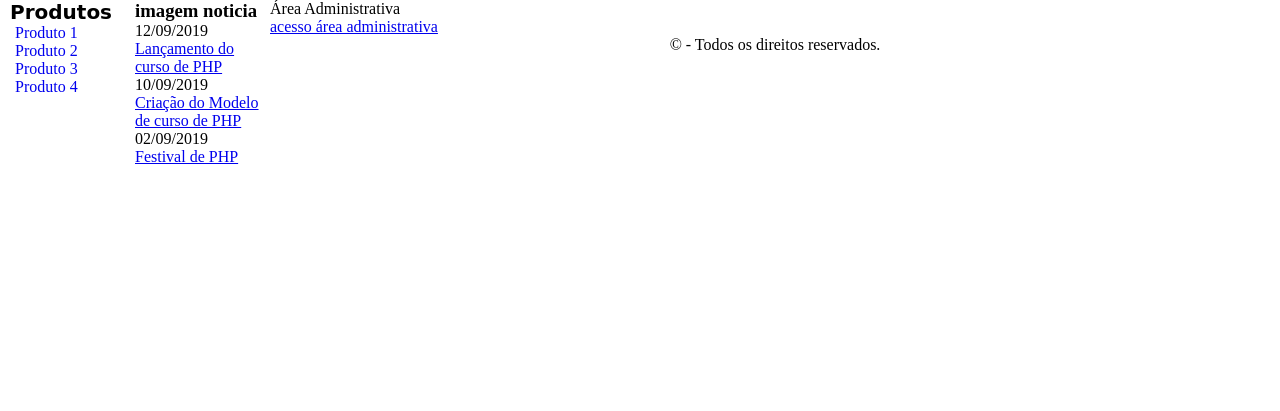
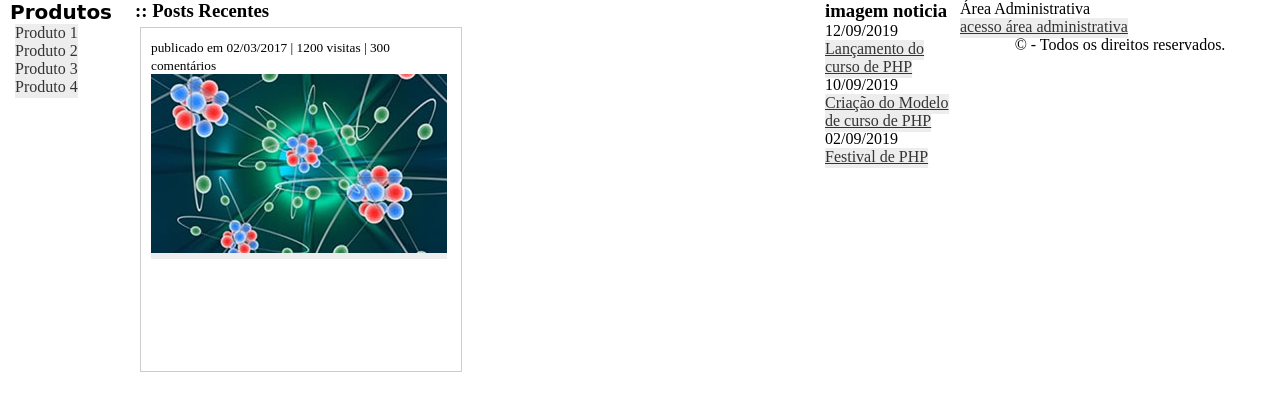
Before and after one commit to softkleen/dinamico_uc12, a PHP site: page /?link=1 in a window 1280 px wide. Shown: the top 411 px of the page. Run offline with PHP 8.4, Linux system fonts and the light colour scheme.

Commit message:
correção css e inclusão home...

```diff
--- a/css/style.css
+++ b/css/style.css
@@ -21,7 +21,7 @@ background-image: url(../imagens/topo.jpg);}
 }
 
     /* visual do link */
-    background-color:#EDEDED;
+a{    background-color:#EDEDED;
     color: #333;
 
     border-bottom:3px solid #EDEDED;
--- a/home.php
+++ b/home.php
@@ -0,0 +1,19 @@
+<!DOCTYPE html>
+<html lang="pt-br">
+<head>
+    <meta charset="UTF-8">
+    <meta name="viewport" content="width=device-width, initial-scale=1.0">
+    <title>Home Dinâmico <?php echo "| Wellington" ?></title>
+</head>
+<body>
+    <div id= "corpo">
+    <h3>:: Posts Recentes</h3>
+        <div id = "ultimo-post-lancado">
+            <small>publicado em 02/03/2017 | 1200 visitas | 300 comentários </small>
+            <a href="index.php?link=" alt=""><img src="img/particulas1.jpg" alt=""></a>
+        </div>
+
+    </div>
+
+</body>
+</html>
```
Also changed, not shown: img/particulas1.jpg (added), img/particulas2.jpg (added).
